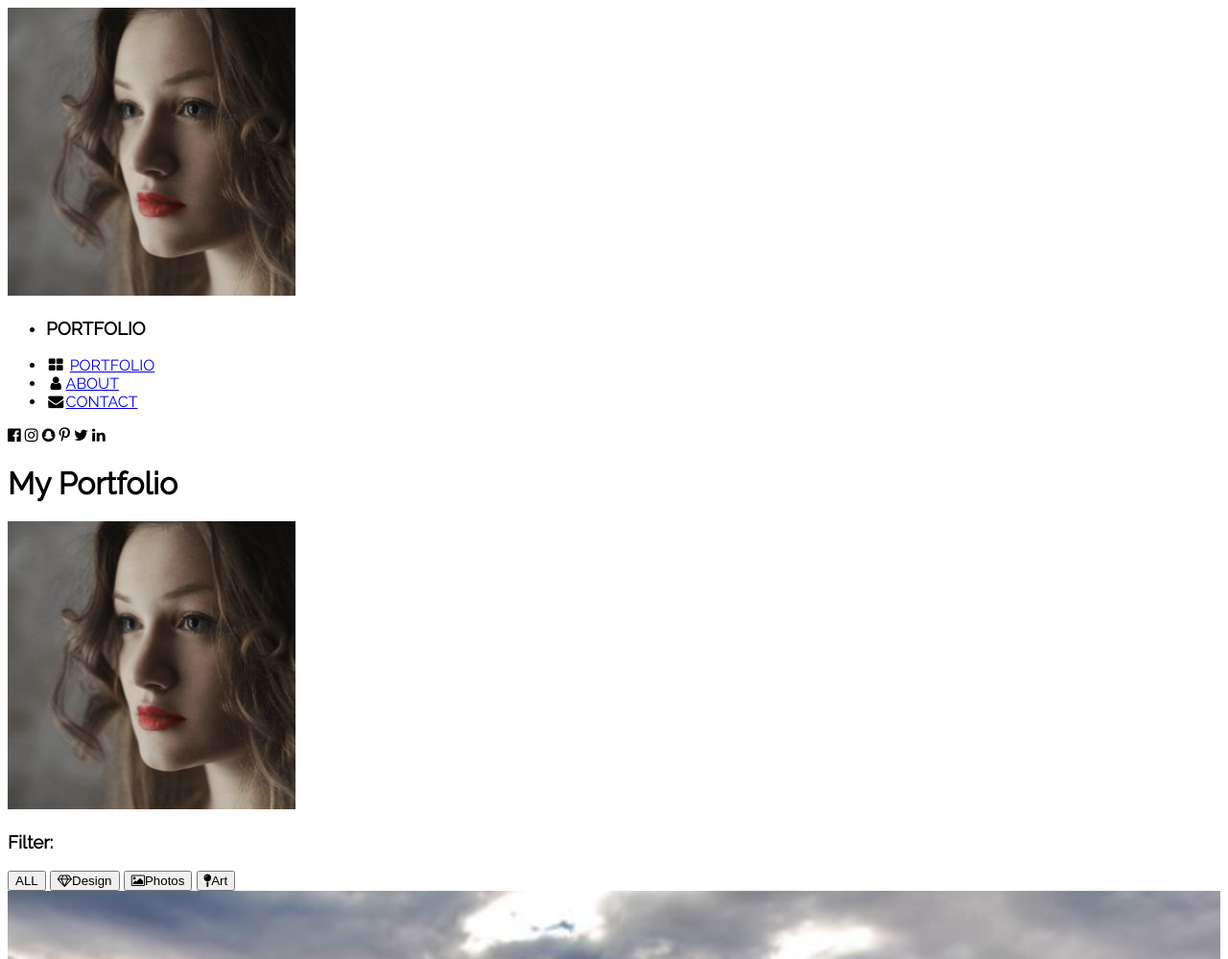
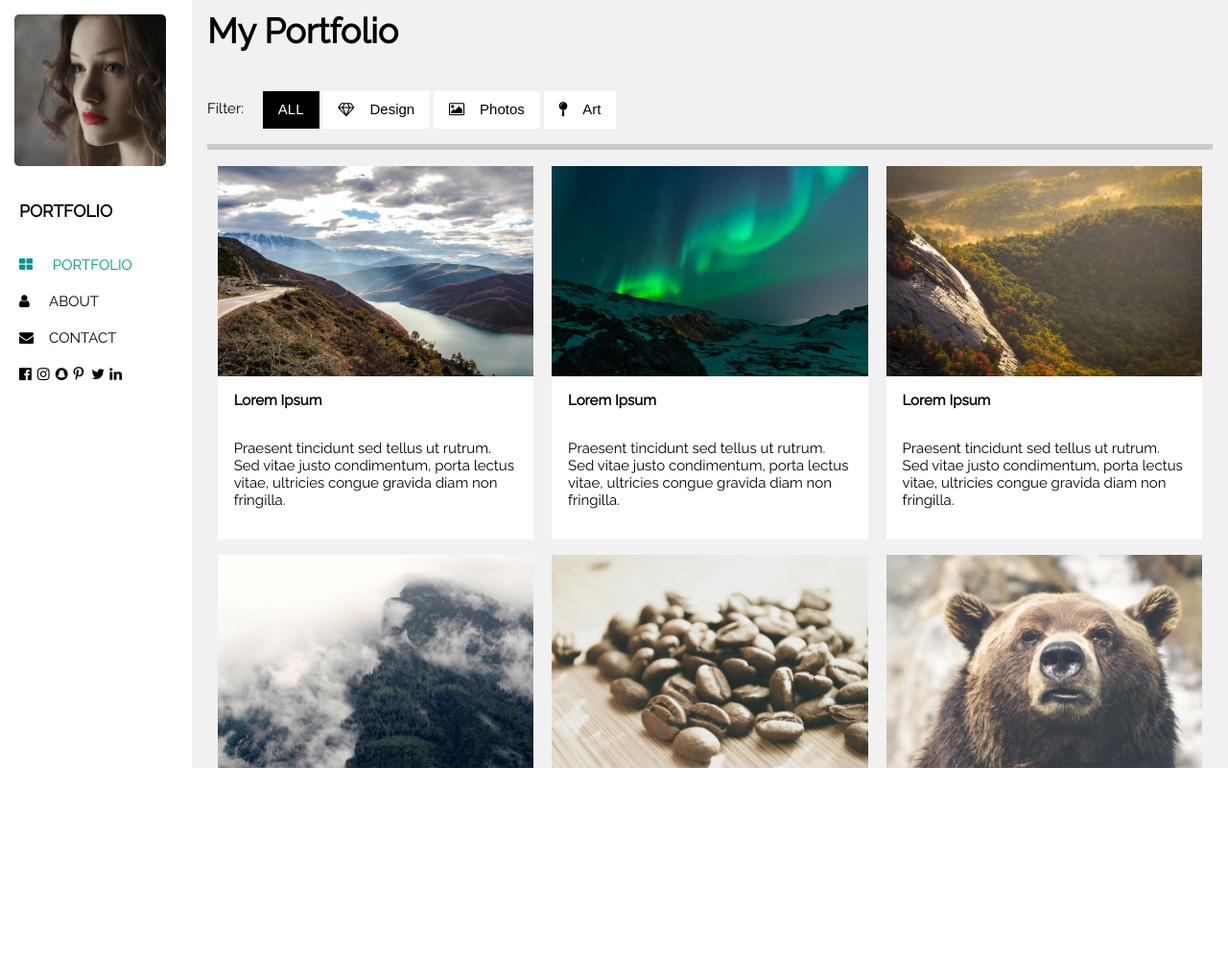
Before and after one commit to Pirci/portfolio, a plain HTML site: page index.html in a window 1280 px wide. Shown: the top 999 px of the page at 96% size. After the commit the page ends 800 px from the top, so only its background shows below. Drawn offline with Linux system fonts and the light colour scheme.

Commit message:
Tablet view style update

```diff
--- a/index.html
+++ b/index.html
@@ -20,31 +20,33 @@
     <div class="wrapper">
       <!-- Left Side-bar -->
       <div class="side-bar">
-        <div class="avatar-photo"><img src="img/avatar_g2.jpg" alt="" /></div>
+        <div class="avatar-photo">
+          <img src="img/avatar_g2.jpg" alt="profil photo" class="radius" />
+        </div>
         <div class="nav-list">
           <ul>
             <li><h3>PORTFOLIO</h3></li>
-            <li>
-              <i class="fa fa-th-large fa-fw w3-margin-right"></i>
-              <a href="#portfolio">PORTFOLIO</a>
+            <span
+              ><li id="gray">
+                <i class="fa fa-th-large"></i>
+                <a href="#portfolio">PORTFOLIO</a>
+              </li></span
+            >
+            <li id="gray">
+              <i class="fa fa-user"></i><a href="#about">ABOUT</a>
+            </li>
+            <li id="gray">
+              <i class="fa fa-envelope"></i><a href="#contact">CONTACT</a>
             </li>
             <li>
-              <i class="fa fa-user fa-fw w3-margin-right"></i
-              ><a href="#about">ABOUT</a>
-            </li>
-            <li>
-              <i class="fa fa-envelope fa-fw w3-margin-right"></i
-              ><a href="#contact">CONTACT</a>
+              <i id="opacity" class="fa fa-facebook-official"></i>
+              <i id="opacity" class="fa fa-instagram"></i>
+              <i id="opacity" class="fa fa-snapchat"></i>
+              <i id="opacity" class="fa fa-pinterest-p"></i>
+              <i id="opacity" class="fa fa-twitter"></i>
+              <i id="opacity" class="fa fa-linkedin"></i>
             </li>
           </ul>
-        </div>
-        <div class="social-icons">
-          <i class="fa fa-facebook-official w3-hover-opacity"></i>
-          <i class="fa fa-instagram w3-hover-opacity"></i>
-          <i class="fa fa-snapchat w3-hover-opacity"></i>
-          <i class="fa fa-pinterest-p w3-hover-opacity"></i>
-          <i class="fa fa-twitter w3-hover-opacity"></i>
-          <i class="fa fa-linkedin w3-hover-opacity"></i>
         </div>
       </div>
 
@@ -57,8 +59,8 @@
             <div class="avatar"><img src="img/avatar_g2.jpg" alt="" /></div>
           </div>
           <div class="filter-buttons">
-            <div class="filter"><h3>Filter:</h3></div>
-            <button>ALL</button>
+            <span>Filter:</span>
+            <button id="first-button">ALL</button>
             <button><i class="fa fa-diamond"></i>Design</button>
             <button><i class="fa fa-photo"></i>Photos</button>
             <button><i class="fa fa-map-pin"></i>Art</button>
@@ -68,7 +70,7 @@
         <!-- Section-A photos -->
         <div class="section-a-photos">
           <div>
-            <img src="img/mountains.jpg" alt="Norway" style="width: 100%" />
+            <img src="img/mountains.jpg" alt="Norway" />
             <div>
               <p><b>Lorem Ipsum</b></p>
               <p>
@@ -79,7 +81,7 @@
             </div>
           </div>
           <div>
-            <img src="img/lights.jpg" alt="Norway" style="width: 100%" />
+            <img src="img/lights.jpg" alt="Norway" />
             <div>
               <p><b>Lorem Ipsum</b></p>
               <p>
@@ -90,7 +92,7 @@
             </div>
           </div>
           <div>
-            <img src="img/nature.jpg" alt="Norway" style="width: 100%" />
+            <img src="img/nature.jpg" alt="Norway" />
             <div>
               <p><b>Lorem Ipsum</b></p>
               <p>
@@ -139,7 +141,7 @@
           </div>
         </div>
 
-        <!-- Contant Slider -->
+        <!-- Content Slider -->
         <div class="slider">
           <div>
             <a href="#">«</a>
--- a/style.css
+++ b/style.css
@@ -1,4 +1,30 @@
 /* Defult Style */
+html,
+body {
+  width: 100%;
+  height: 100%;
+  overflow-x: hidden;
+  margin: 0;
+  padding: 0;
+  font-size: 15px;
+}
+
+*,
+*::before,
+*::after {
+  box-sizing: border-box;
+}
+
+input {
+  padding: 0;
+}
+
+a {
+  text-decoration: none;
+  color: #000;
+}
+
+/* Core Style */
 body,
 h1,
 h2,
@@ -9,13 +35,192 @@ h6 {
   font-family: "Raleway", sans-serif;
 }
 
-html {
-  box-sizing: border-box;
-}
-*,
-*:before,
-*:after {
-  box-sizing: inherit;
+.wrapper {
+  display: flex;
+  justify-content: space-between;
+  max-width: 1600px;
+  margin: 0 auto;
 }
 
-/* Core Style */
+/* Left Side-bar style */
+.side-bar {
+  display: flex;
+  flex-direction: column;
+  min-width: 200px;
+  height: 25vh;
+  padding: 10px;
+  position: sticky;
+  top: 0;
+  background-color: #fff;
+}
+
+.side-bar img {
+  max-width: 168px;
+  padding: 5px;
+  border-radius: 10px;
+}
+
+.side-bar li {
+  list-style: none;
+  padding: 10px;
+  text-align: left;
+}
+
+.nav-list span i,
+.nav-list span a {
+  color: #009688;
+}
+
+.side-bar #gray:hover {
+  color: #000 !important;
+  background-color: #ccc !important;
+}
+
+.nav-list #opacity:hover {
+  opacity: 0.6;
+}
+
+.side-bar li a {
+  padding-left: 16px;
+}
+
+.nav-list ul {
+  margin: 0;
+  padding: 0;
+}
+
+.nav-list i {
+  min-width: 15px;
+}
+
+/* Main Content Style */
+.main-content {
+  height: 150vh;
+  background-color: #f1f1f1;
+}
+
+/* Header Style */
+.header h1 {
+  font-weight: 700;
+  font-size: 36px;
+  margin: 10px 0px;
+}
+
+.header .my-portfolio {
+  display: flex;
+  justify-content: space-between;
+}
+
+.my-portfolio img {
+  max-width: 65px;
+  margin: 16px;
+  border-radius: 50%;
+}
+
+.my-portfolio img:hover,
+.section-a-photos img:hover,
+.section-b-photos img:hover {
+  opacity: 0.6;
+}
+
+.main-content .header {
+  padding: 1px 16px;
+}
+
+.header .filter-buttons {
+  margin: 16px 0px 16px 0px;
+  padding: 16px 0px 16px 0px;
+  border-bottom: 6px solid #ccc;
+  font-size: 15px;
+}
+
+.filter-buttons button:hover {
+  background-color: #ccc !important;
+  cursor: pointer;
+}
+
+.filter-buttons button {
+  padding: 8px 16px;
+  border: none;
+  font-size: 15px;
+  font-weight: 400;
+  background-color: #fff;
+  line-height: 22.5px;
+  text-decoration: none;
+  vertical-align: middle;
+  overflow: hidden;
+  white-space: nowrap;
+}
+
+.header #first-button {
+  background-color: #000;
+  color: #fff;
+}
+
+.header button i {
+  margin-right: 16px;
+}
+
+.header span {
+  margin-right: 16px;
+  font-size: 15px;
+}
+
+/* Section-A Photos Style */
+/* Section-B Photos Style */
+.section-a-photos,
+.section-b-photos {
+  display: flex;
+  padding: 0px 8px;
+  background-color: #f1f1f1;
+  justify-content: space-evenly;
+}
+
+.section-a-photos p,
+.section-b-photos p {
+  padding: 1px 16px;
+  margin: 15px 1px;
+}
+
+.section-a-photos img,
+.section-b-photos img {
+  width: 100%;
+  padding: 0;
+  margin: 0;
+}
+
+.section-a-photos div,
+.section-b-photos div {
+  display: flex;
+  flex-direction: column;
+  background-color: #fff;
+  margin-bottom: 16px;
+  flex-basis: 31%;
+}
+
+/* Content Slider */
+
+/* Section-C Photos Style */
+.section-c-photos {
+  display: flex;
+  padding: 0px 8px;
+}
+
+.section-c-photos div {
+  padding: 0px 8px;
+}
+
+/* Media Quaries */
+/* Hide sidebar below 992px */
+@media screen and (max-width: 992px) {
+  .side-bar {
+    display: none;
+  }
+}
+
+/* Hide header profil photo above 992px  */
+@media screen and (min-width: 993px) {
+  #portfolio .avatar {
+    display: none;
+  }
+}
```
